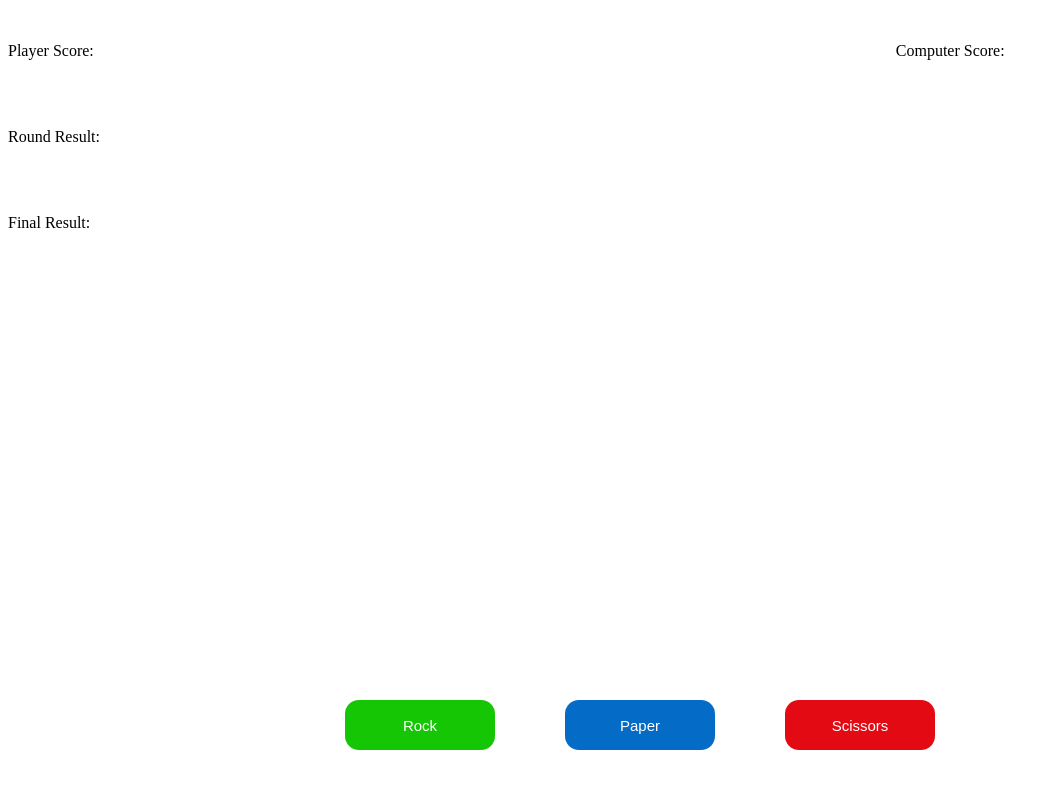
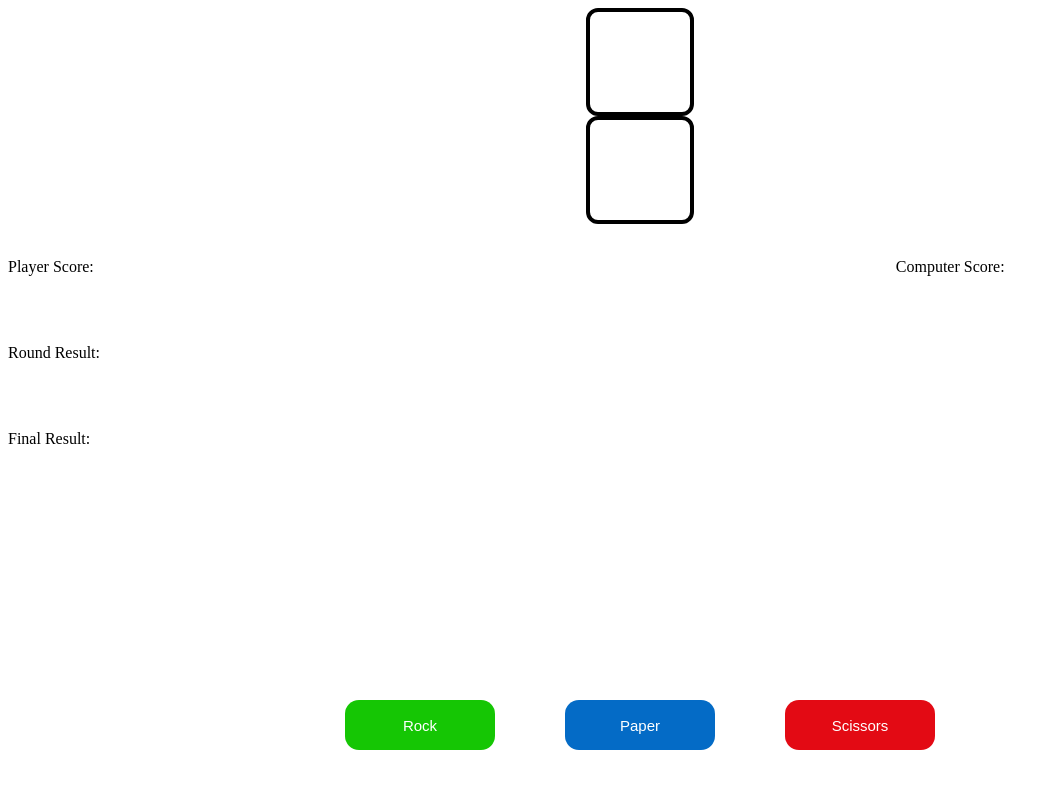
Before and after one commit to TroyInCode/Rock-Paper-Scissors, a plain HTML site: page index.html in a window 1280 px wide. Shown: the whole page, without its empty margins (0-1059 px from the left). Drawn offline with Linux system fonts and the light colour scheme.

Commit message:
style: add displays for weapon selection

```diff
--- a/index.html
+++ b/index.html
@@ -8,6 +8,14 @@
     <link rel="stylesheet" href="styles.css">
   </head>
   <body>
+
+    <!--Displays Player Selection and Computer Selection-->
+
+    <div id="wpncontainer">
+      <div id="playerchoice" class="wpnchoice"></div>
+      <div id="computerchoice" class="wpnchoice"></div>
+    </div>
+
     <div id="mybuttons">
      <button id="rockbtn">Rock</button>
      <br><br>
--- a/styles.css
+++ b/styles.css
@@ -38,3 +38,19 @@ color: white;
     display: flex;
     justify-content: space-between;
 }
+
+/* Displays Weapon Choices Made By Player and Computer */
+
+.wpnchoice {
+    width: 100px;
+    height: 100px;
+    border: 4px solid black;
+    border-radius: 12px;
+}
+
+#wpncontainer {
+    display: flex;
+    flex-direction: column;
+    justify-content: center;
+    align-items: center;
+}
```
